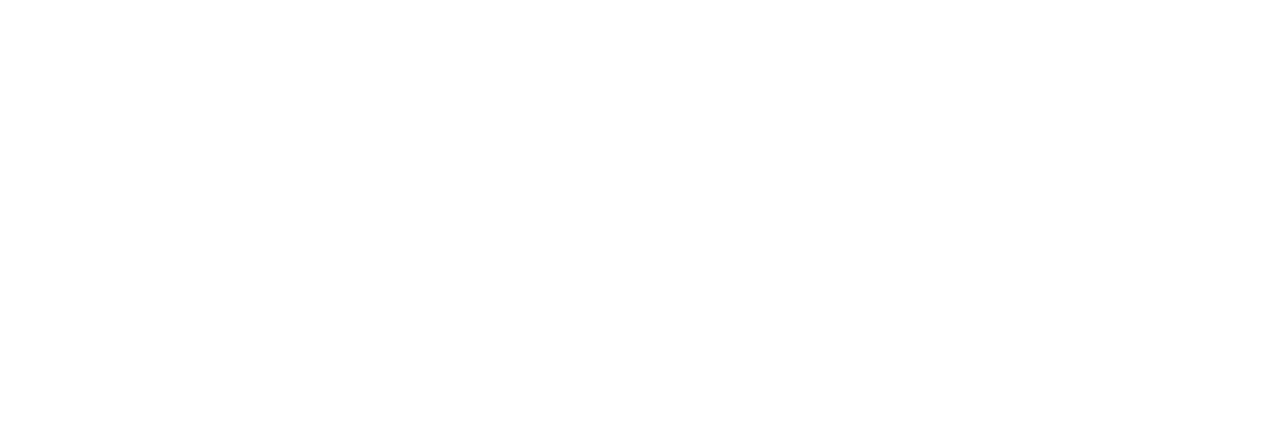
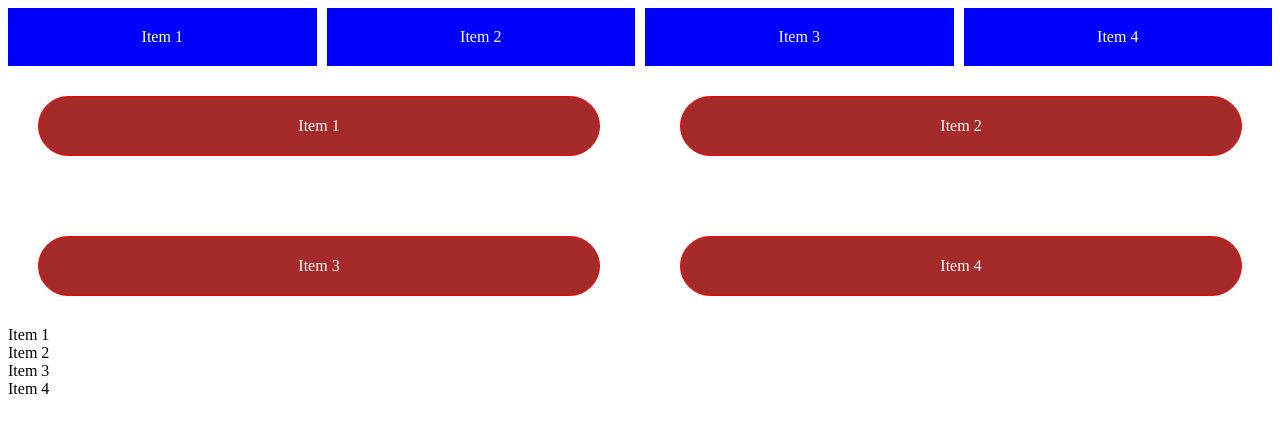
Before and after one commit to Darasco-1/Third-Week, a plain HTML site: page grid.html in a window 1280 px wide. Drawn offline with Linux system fonts and the light colour scheme.

Commit message:
git commt -m 'Personal Practise with W3 schools'

```diff
--- a/dropdown.css
+++ b/dropdown.css
@@ -0,0 +1,52 @@
+.dropdown{
+    position: relative;
+    display: inline-block;
+}
+
+.dropdown-button{
+    background-color: blue;
+    color: white;
+    padding: 15px;
+    font-size: 15px;
+    border: none;
+    cursor: pointer;
+}
+
+.dropdown-content{
+    display: none;
+    position: absolute;
+    background-color: white;
+    min-width: 100px;
+    box-shadow: 0 8px 16px rgba(0,0,0,0.3);
+    z-index: 1; /* always ensures its always above any other element on the page */
+
+}
+
+.dropdown-content a{
+    color: black;
+    padding: 12px 16px;
+    text-decoration: none;
+    display: block; /* each one appears in its own line */
+}
+
+.dropdown-content a:hover{
+    background-color: #ddd;
+}
+
+.dropdown:hover .dropdown-content{
+    display: block;
+}
+
+img{
+    display: block;
+    opacity: 1.0;
+    margin: 20px 0 20px 10px;
+}
+
+img:hover{
+    opacity:0.3;
+}
+
+div{
+    background-color:  rgba(76,185,67,0.3);
+}
--- a/grid.css
+++ b/grid.css
@@ -0,0 +1,31 @@
+.grid-container{
+    display: grid;
+    grid-template-columns: 1fr 1fr 1fr 1fr; /* Creates 3 equal columns */
+    grid-template-rows: auto; /* automaticalyy adjust based on the content */
+    grid-gap: 10px; /*space between grid items */
+}
+
+.grid-container div{
+    /* acess the class and the grid element */
+    background-color: blue;
+    padding: 20px;
+    text-align: center;
+    color: white;
+}
+
+/* If you want to have 2 column per row */
+.grid-container-1{
+    display: grid;
+    grid-template-columns: 1fr 1fr; /* 2 equal column */
+    grid-template-rows: auto auto;  /* 2 equal row */
+    grid-gap: 20px;
+}
+.grid-container-1 div{
+    background-color: brown;
+    padding: 20px;
+    text-align: center;
+    color: white;
+    margin: 30px;
+    border: 1px solid red;
+    border-radius: 30px;
+}
--- a/grid.html
+++ b/grid.html
@@ -0,0 +1,32 @@
+<!DOCTYPE html>
+<html lang="en">
+<head>
+    <meta charset="UTF-8">
+    <meta name="viewport" content="width=device-width, initial-scale=1.0">
+    <title> Grid Layout </title>
+    <link rel="stylesheet" href="grid.css">
+</head>
+<body>
+    <div class="grid-container">
+        <div> Item 1 </div>
+        <div> Item 2 </div>
+        <div> Item 3 </div>
+        <div> Item 4 </div>
+    </div>
+
+    <div class="grid-container-1">
+        <div> Item 1 </div>
+        <div> Item 2 </div>
+        <div> Item 3 </div>
+        <div> Item 4 </div>
+    </div>
+
+    <div class="grid-container-2">
+        <div> Item 1 </div>
+        <div> Item 2 </div>
+        <div> Item 3 </div>
+        <div> Item 4 </div>
+    </div>
+
+</body>
+</html>
```
Also changed, not shown: dropdown.html (+7 -1 lines), flexbox.css (+18 -0 lines), flexbox.html (+10 -0 lines).
